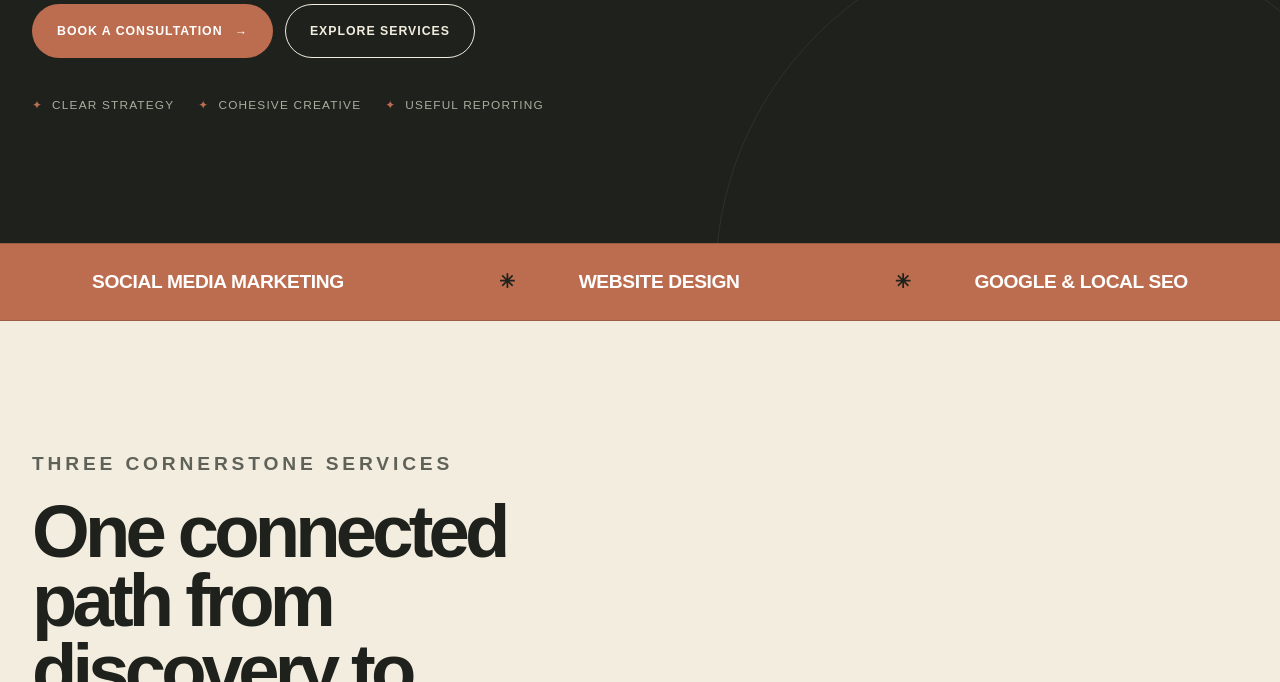
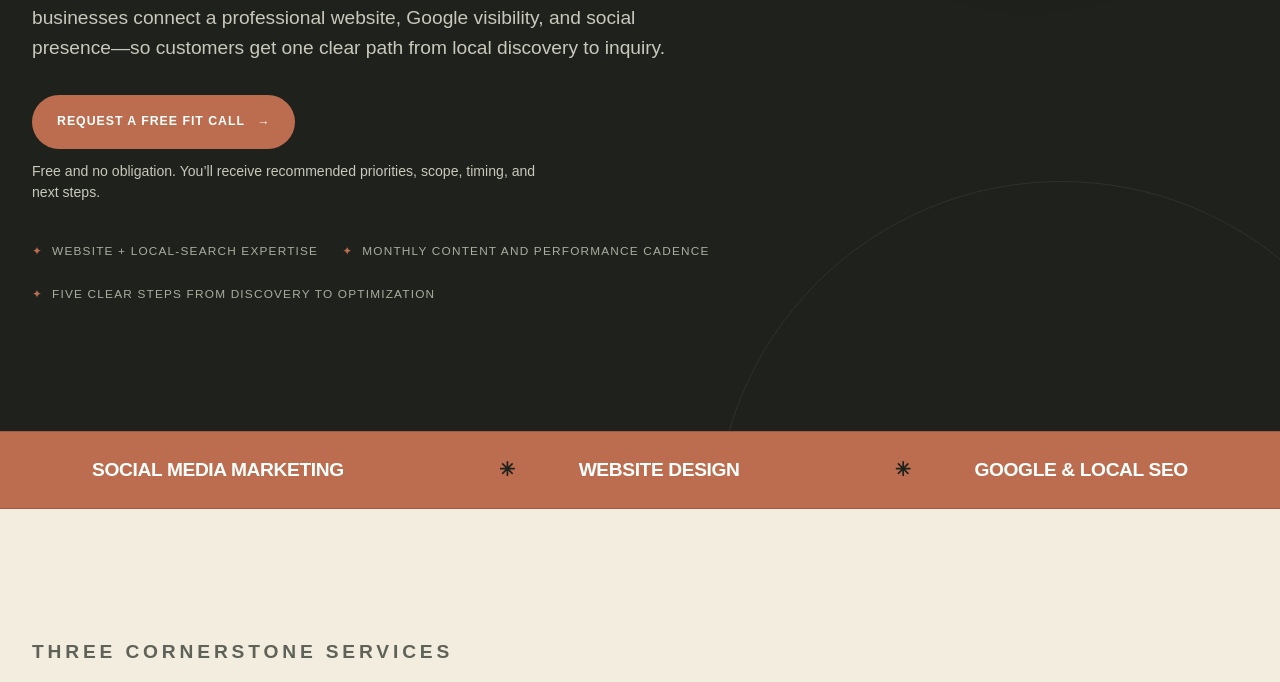
Before and after one commit to zachwood222/WoodDigitalDesigns, a website: page public/index.html in a window 1280 px wide. Shown: the part 1038-1720 px from the top of the page. Drawn offline with Linux system fonts and the light colour scheme.

Commit message:
Clarify hero audience and fit call

```diff
--- a/public/index.html
+++ b/public/index.html
@@ -36,7 +36,7 @@
     <section class="hero section">
       <div class="orb orb-one" aria-hidden="true"></div><div class="orb orb-two" aria-hidden="true"></div>
       <div class="container hero-grid">
-        <div class="hero-copy reveal"><p class="eyebrow">Practical digital growth for local businesses</p><h1>Get found. Look professional. Turn attention into customers.</h1><p class="hero-text">Wood Digital Designs connects your social presence, website, and Google visibility into one clear customer journey—built around your business, audience, and capacity.</p><div class="button-row"><a class="button primary" href="#contact">Book a consultation <span aria-hidden="true">→</span></a><a class="button secondary" href="#services">Explore services</a></div><ul class="hero-points"><li>Clear strategy</li><li>Cohesive creative</li><li>Useful reporting</li></ul></div>
+        <div class="hero-copy reveal"><p class="eyebrow">Connected digital growth for local businesses</p><h1>Websites and local search built to turn nearby attention into inquiries.</h1><p class="hero-text">Wood Digital Designs helps small, location-based and service-area businesses connect a professional website, Google visibility, and social presence—so customers get one clear path from local discovery to inquiry.</p><div class="button-row"><a class="button primary" href="#contact">Request a free fit call <span aria-hidden="true">→</span></a></div><p class="hero-reassurance">Free and no obligation. You’ll receive recommended priorities, scope, timing, and next steps.</p><ul class="hero-points"><li>Website + local-search expertise</li><li>Monthly content and performance cadence</li><li>Five clear steps from discovery to optimization</li></ul></div>
         <div class="hero-visual reveal" data-parallax="0.08"><span class="visual-label">Your connected digital presence</span><img src="/assets/wood-digital-designs-logo.webp" alt="Wood Digital Designs" width="1536" height="1536"><div class="orbit-card card-a">Social<br><strong>Stay visible</strong></div><div class="orbit-card card-b">Website<br><strong>Build trust</strong></div><div class="orbit-card card-c">Google<br><strong>Get found</strong></div></div>
       </div>
     </section>
--- a/public/styles.css
+++ b/public/styles.css
@@ -113,6 +113,7 @@ h4 { font-size: 0.74rem; letter-spacing: 0.16em; text-transform: uppercase; }
 .button.secondary { border-color: currentColor; background: transparent; }
 .button.full { width: 100%; }
 .button.small { min-height: 44px; padding: 9px 18px; }
+.hero-reassurance { max-width: 520px; margin: 12px 0 0; color: #c9c8bb; font-size: 0.88rem; }
 .hero-points { display: flex; flex-wrap: wrap; gap: 24px; margin: 38px 0 0; padding: 0; list-style: none; color: #aaaD9e; font-size: 0.74rem; letter-spacing: 0.1em; text-transform: uppercase; }
 .hero-points li::before { content: "✦"; margin-right: 9px; color: var(--clay); }
 .hero-visual {
```
